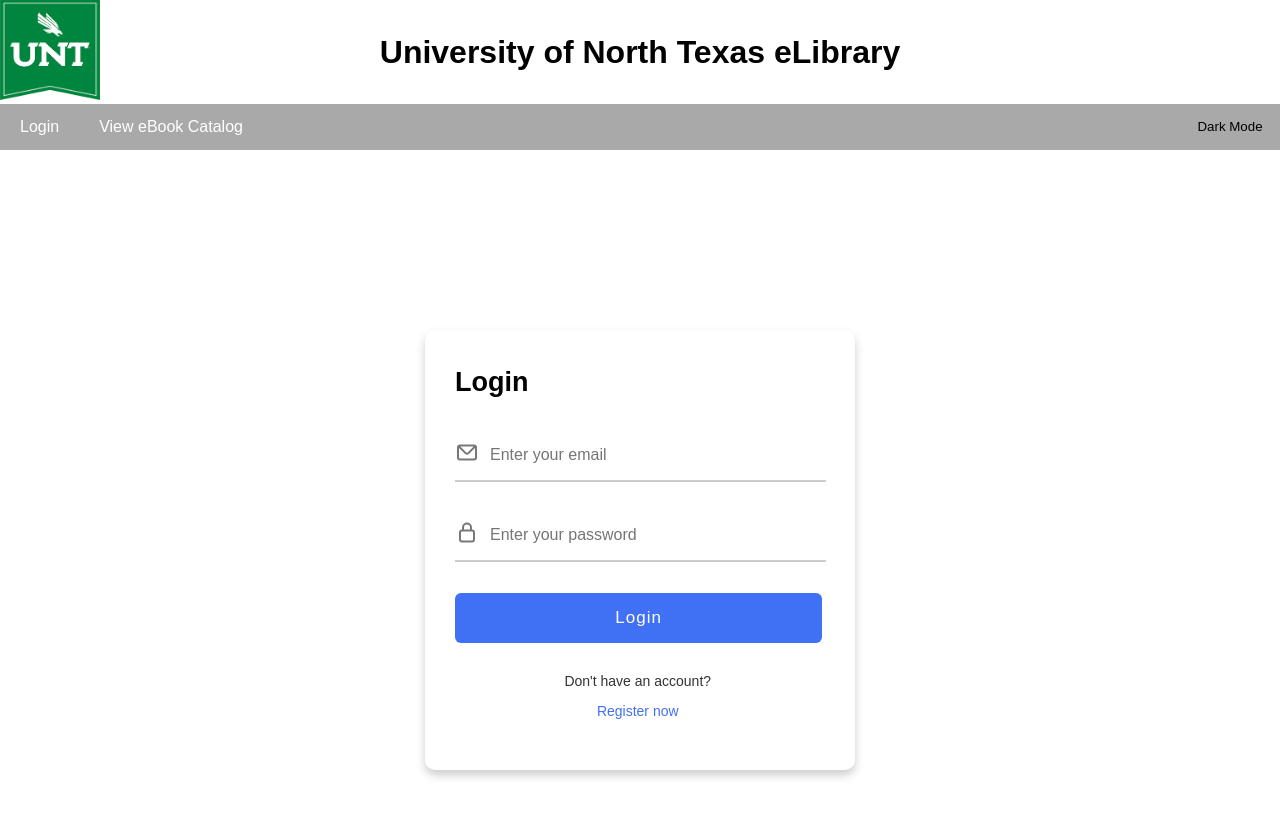
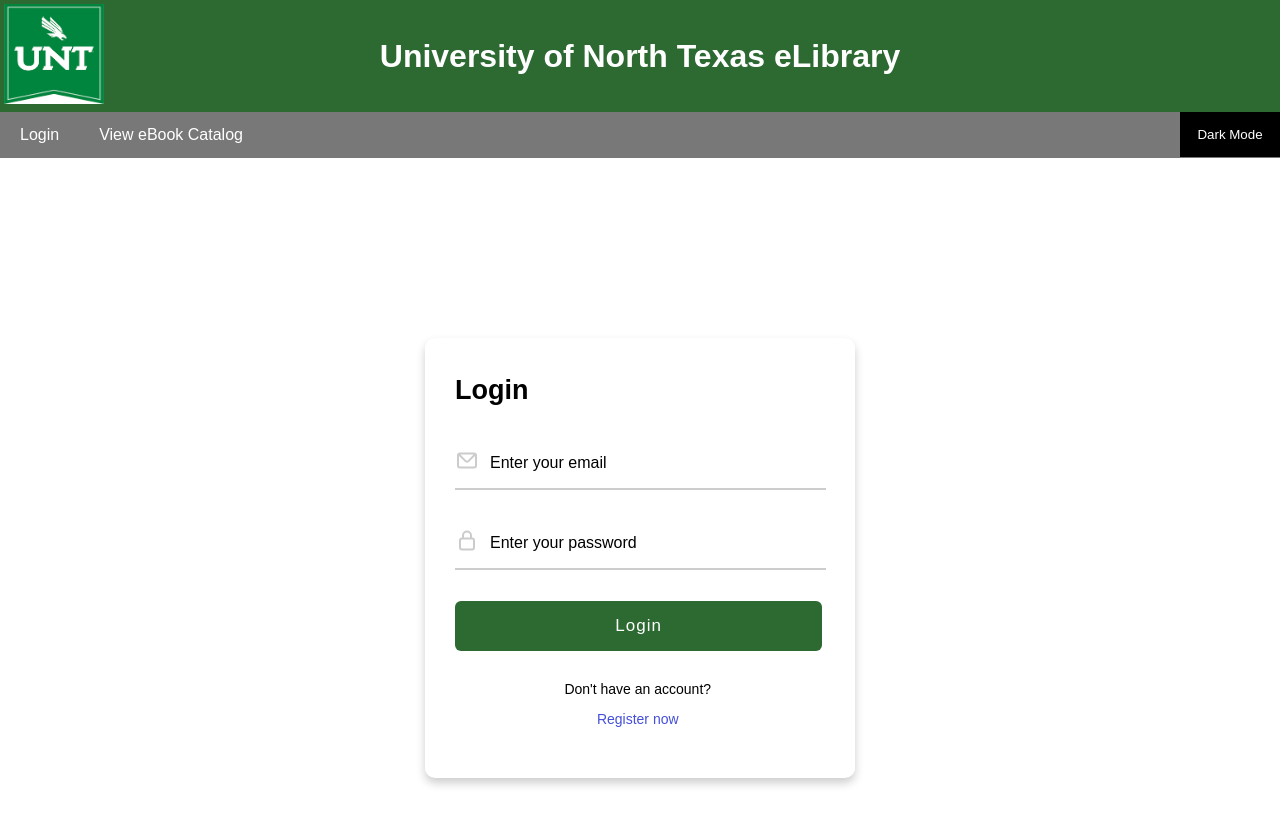
Before and after one commit to Mya-Miller/LibrarySystem, a React (Create React App) app: page / in a window 1280 px wide. Shown: the top 824 px of the page. Built offline with nearby package versions, Linux system fonts and the light colour scheme; no server answers.

Commit message:
[App] Re-implement dark theme (#20)

```diff
--- a/src/App.css
+++ b/src/App.css
@@ -8,20 +8,30 @@
   --darkergrey: #202124;
 }
 
-
 body {
   background: var(--bg);
   color: var(--fontColor);
   font-family: Arial, Helvetica, sans-serif;
+
+  --bg: var(--white);
+  --fontColor: var(--black);
+  --btnBg: var(--black);
+  --btnFontColor: var(--white);
+  --headerBg: var(--darkgreen);
+  --headerFontColor: var(--white);
+  --navbarBg: var(--grey);
+  --navbarFontColor: var(--white);
+  --navbarHoverBg: var(--white);
+  --navbarHoverFontColor: var(--black);
+  --thumbnailBg: var(--white);
+  --loginBg: var(--white);
+  --inputFieldBg: var(--white);
+  --inputIcon: #ccc;
+  --loginregisterlink: var(--blue);
+  --loginregisterborder: var(--grey);
 }
 
-.header {
-  padding: 4px;
-  color: var(--white);
-  background-color: var(--darkgreen);
-}
-
-.light-theme {
+/*.light-theme {
   --bg: var(--white);
   --fontColor: var(--black);
   --btnBg: var(--black);
@@ -36,7 +46,7 @@ body {
   --loginBg: var(--white);
   --inputFieldBg: var(--white);
   --inputIcon: var(--grey);
-}
+}*/
 
 .dark-theme {
   --bg: var(--darkergrey);
@@ -47,30 +57,32 @@ body {
   --headerFontColor: var(--white);
   --navbarBg: var(--darkgrey);
   --navbarFontColor: var(--white);
-  --navbarHoverBg: var(--grey);
-  --navbarHoverFontColor: var(--black);
+  --navbarHoverBg: var(--darkergrey);
+  --navbarHoverFontColor: var(--white);
   --thumbnailBg: var(--grey);
   --loginBg: var(--grey);
   --inputFieldBg: var(--grey);
   --inputIcon: var(--white);
+  --loginregisterlink: var(--white);
+  --loginregisterborder: var(--white);
 }
 
-.logo_btn {
+.logo_btn { /*this is actually formatting for the entire header */
   display: flex;
   justify-content: space-between;
   align-items: center;
+  padding: 4px;
+  color: var(--headerFontColor);
+  background-color: var(--headerBg);
+
 }
 
 .btn {
-  /*display: flex;
-  justify-content: baseline;
-  align-items: center;*/
   float: right;
   top: 20px;
   right: 250px;
   height: 45px;
   width: 100px;
-  /*border-radius: 50%;*/
   border: none;
   color: var(--btnFontColor);
   background-color: var(--btnBg);
@@ -78,15 +90,14 @@ body {
 
 .navbar {
   overflow: hidden;
-  /*background-color: var(--navbarBg);*/
-  background-color: darkgray;
+  background-color: var(--navbarBg);
   color:rgba(0, 0, 0, 1);
 }
 
 .navbar a {
   float: left;
   display: block;
-  color: var(--white);
+  color: var(--navbarFontColor);
   text-align: center;
   padding: 14px 20px;
   text-decoration: none;
@@ -123,10 +134,9 @@ div.rowcontainer {
   right: 250px;
   height: 45px;
   width: 100px;
-  /*border-radius: 50%;*/
   border: none;
   cursor: pointer;
-  color: var(--white);
+  color: var(--navbarFontColor);
   background-color: var(--navbarBg);
   font-size: medium;
 }
@@ -136,14 +146,6 @@ div.rowcontainer {
   color: var(--navbarHoverFontColor);
   height: 46.5px;
 }
-
-/*.logintoggle {
-  max-width: 100px;
-  max-height: 45px;
-  width: 50%;
-  overflow: hidden;
-}*/
-
 
 .logintoggle.active .login { /*user is logged in*/
   margin-left: -50%; /*moves regardless of active or inactive*/
--- a/src/App.js
+++ b/src/App.js
@@ -5,6 +5,7 @@ import LoginPage from '../src/pages/login';
 import BookcatalogPage from '../src/pages/bookcatalog';
 import CheckoutPage from '../src/pages/checkout';
 import NotFound404ErrorPage from '../src/pages/NotFound404ErrorPage';
+import {useEffect, useState} from 'react';
 
 import {
 	BrowserRouter as Router,
@@ -19,6 +20,21 @@ function App() {
   function handleLogout() {
     sessionStorage.removeItem('AuthToken');
   }
+
+  const [theme, SetDarkTheme] = useState(false)
+  useEffect(() => {
+    document.body.classList.toggle('dark-theme', theme);
+
+    const themeBtn = document.querySelector('.btn');
+
+    const className = document.body.className;
+    if (className === "dark-theme"){
+      themeBtn.textContent = "Light Mode";
+    }
+    else {
+      themeBtn.textContent = "Dark Mode";
+    }
+  },[theme])
 
   return (
     <div className="App">
@@ -50,7 +66,7 @@ function App() {
             <NavLink to="/bookcatalog">View eBook Catalog</NavLink>
             { IsAuth ? <NavLink to="/checkout">Checkout</NavLink> : <></> }
             <div>
-              <button className="btn">Dark Mode</button>
+              <button onClick={() => { SetDarkTheme(!theme) }} className="btn">Dark Mode</button> {/*add something here for both buttons maybe*/}
             </div>
         </nav>
           <Routes>
@@ -64,6 +80,7 @@ function App() {
           </Routes>
         </Router>
     </div>
+
   );
 }
 
--- a/src/pages/login.css
+++ b/src/pages/login.css
@@ -70,6 +70,7 @@
     height: 50px;
     width: 70%;
     margin-top: 30px;
+    color: var(--fontColor);
 }
 
 .input-field input {
@@ -84,10 +85,15 @@
     border-top: 2px solid transparent;
     transition: all 0.2s ease;
     background-color: var(--inputFieldBg);
+    color: var(--fontColor);
+}
+
+.input-field input::placeholder {
+    color: var(--fontColor);
 }
 
 .input-field input:is(:focus, :valid){
-    border-bottom-color: #4070f4;
+    border-bottom-color: var(--loginregisterfocus);
 }
 
 
@@ -97,32 +103,22 @@
     bottom: 0;
     left: 0;
     transform: translateY(-50%);
-    /*color: var(--inputIcon);*/
-    color: var(--grey);
+    color: var(--inputIcon);
     transition: all 0.2s ease;
 }
 
-.input-field input:is(:focus, :valid) ~ i{
-    color: #4070f4;
+.input-field input:is(:focus, :valid) ~ .icon{
+    color: var(--loginregisterfocus);
 }
 
 .form .text{
-    color: #333;
+    color: var(--fontColor);
     font-size: 14px;
-}
-
-.form a.text{
-    color: #4070f4;
-    text-decoration: none;
-}
-.form a:hover{
-    text-decoration: underline;
 }
 
 .form .button{
     margin-top: 35px;
 }
-
 
 .forms .button input {
     border: none;
@@ -132,7 +128,7 @@
     font-weight: 400;
     letter-spacing: 1px;
     border-radius: 6px;
-    background-color: #4070f4;
+    background-color: var(--darkgreen);
     cursor: pointer;
     transition: all 0.3s ease;
 }
@@ -146,10 +142,15 @@
     width: 85%;
     display: flex;
     justify-content: center;
+    color: var(--fontColor);
 }
 
 .forms .text .text-link {
     display: flex;
     justify-content: center;
-    color: #4070f4;
+    color: var(--loginregisterlink);
+    cursor: pointer;
 }
+.forms .text .text-link:hover {
+    text-decoration: underline;
+}
```
